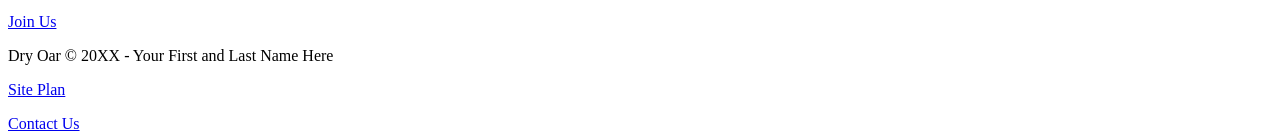
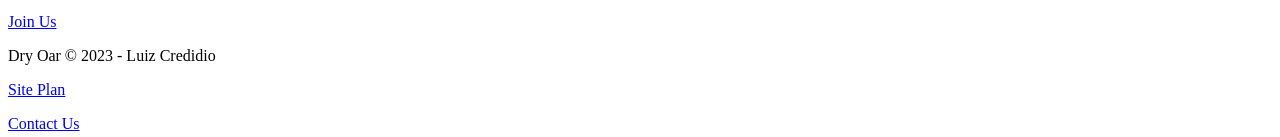
Before and after one commit to luizcredidio/wwr, a plain HTML site: page index.html in a window 1280 px wide. Shown: the part 3367-3504 px from the top of the page. Drawn offline with Linux system fonts and the light colour scheme.

Commit message:
added name

```diff
--- a/index.html
+++ b/index.html
@@ -66,7 +66,7 @@
       </section>
     </main>
     <footer>
-      <p>Dry Oar &copy; 20XX - Your First and Last Name Here</p>
+      <p>Dry Oar &copy; 2023 - Luiz Credidio</p>
       <p><a href="site-plan-rafting.html">Site Plan</a></p>
       <p><a href="contactus.html">Contact Us</a></p>
       <div class="social">
```
